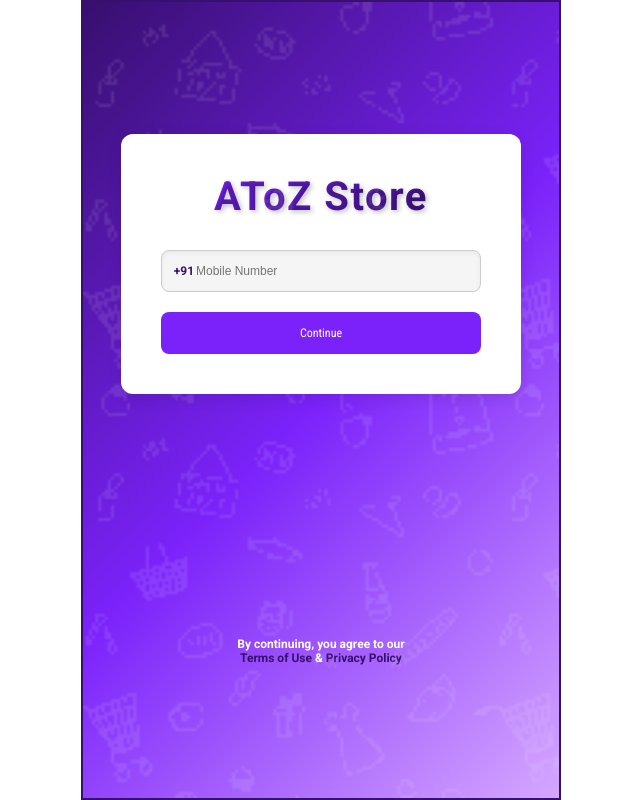
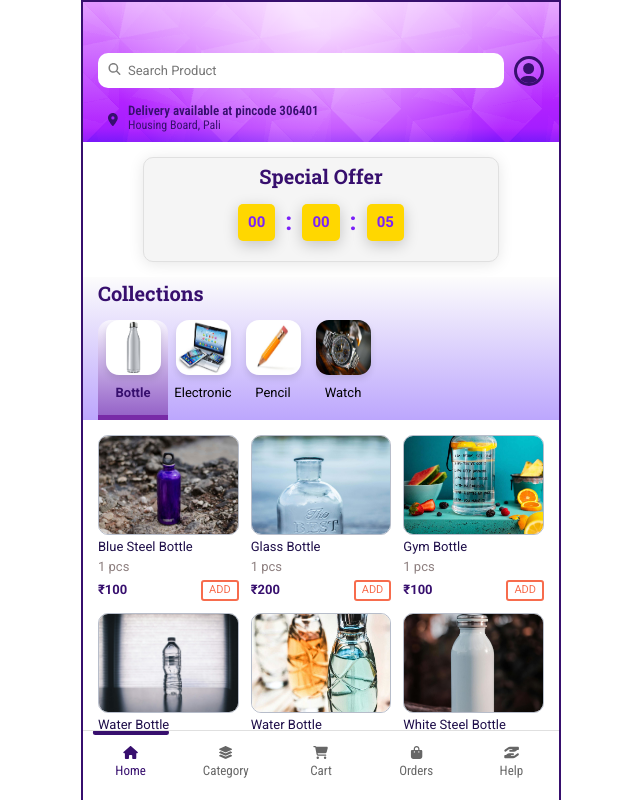
Before and after one commit to jyo30kumar/client-product-web, a React (Vite) app: page / in a window 1280 px wide. Before the commit this address led to /login. Shown: the whole page, without its empty margins (319-959 px from the left). Built offline with nearby package versions, Linux system fonts and the light colour scheme.

Commit message:
prevent zoom out and in on window

```diff
--- a/index.html
+++ b/index.html
@@ -3,7 +3,7 @@
 
 <head>
   <meta charset="UTF-8" />
-  <meta name="viewport" content="width=device-width, initial-scale=1.0" />
+  <meta name="viewport" content="width=device-width, initial-scale=1.0, user-scalable=no, maximum-scale=1, minimum-scale=1">
   <!-- preconnect to Google Fonts -->
   <link rel="preconnect" href="https://fonts.googleapis.com">
   <link rel="preconnect" href="https://fonts.gstatic.com" crossorigin>
--- a/src/App.jsx
+++ b/src/App.jsx
@@ -14,7 +14,7 @@ import useViewportHeight from "./hooks/useViewportHeight";
 import "./App.css";
 
 function App() {
-  const [isLoggedIn, setLoggedIn] = useState(false);
+  const [isLoggedIn, setLoggedIn] = useState(true);
 
   useViewportHeight();
 
```
